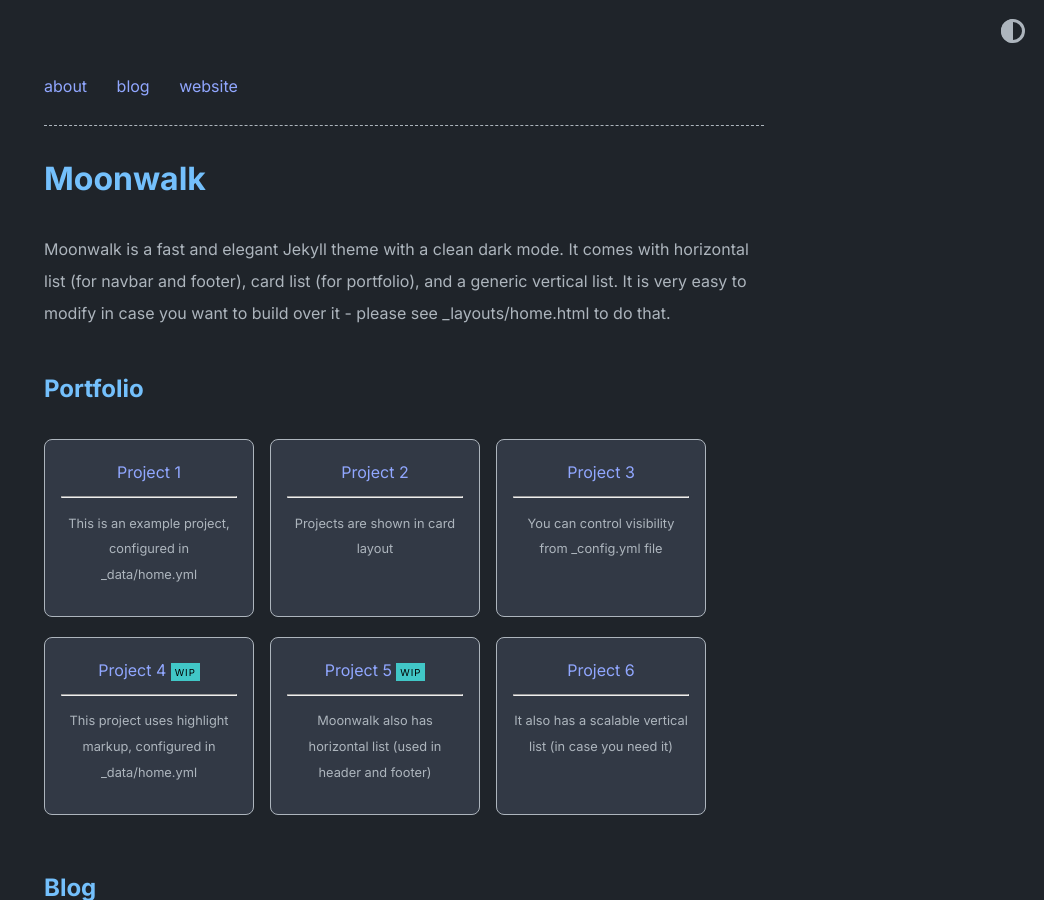
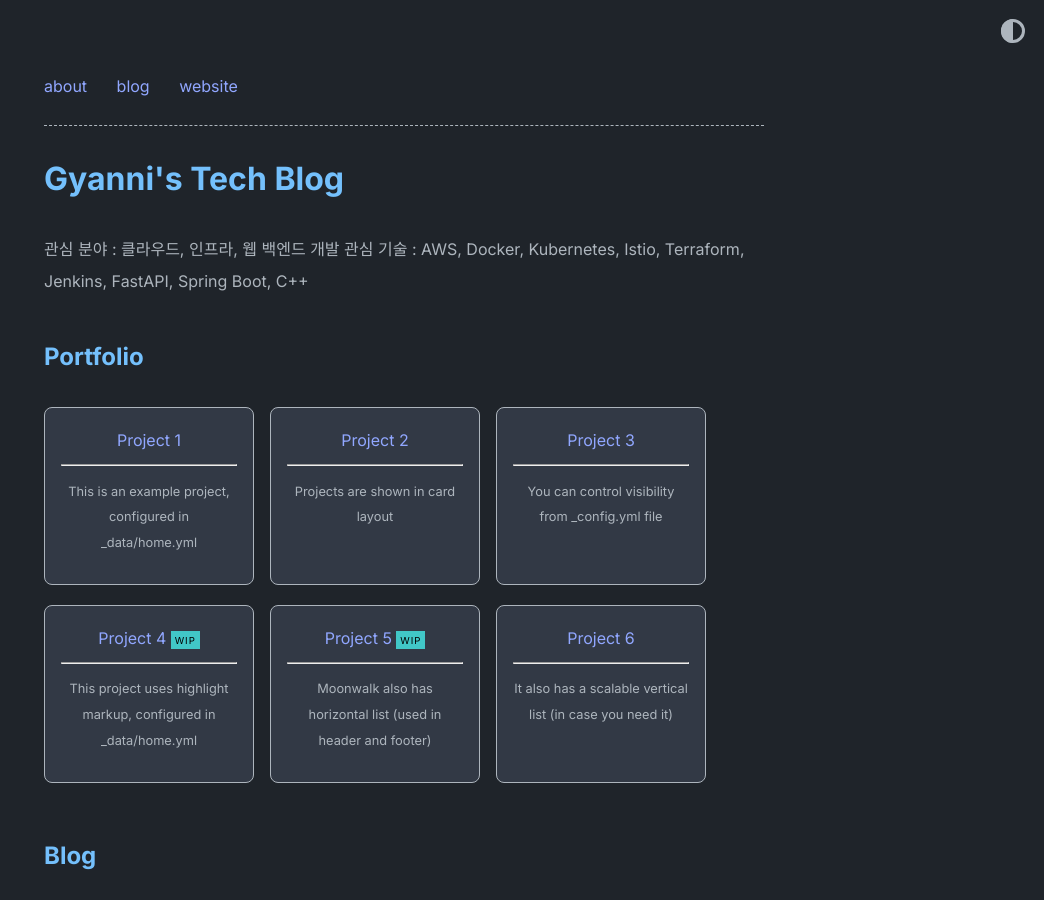
Before and after one commit to Gyanni/Gyanni.github.io, a Jekyll site: the page built from index.md, in a window 1280 px wide and 900 px high. Shown: the whole window, without its empty margins (236-1280 px from the left). Built offline with Jekyll 4.4.1, drawn with Linux system fonts in a browser that asks for light colours; some of the changed text lies outside the part shown.

Commit message:
update profile

```diff
--- a/_config.yml
+++ b/_config.yml
@@ -1,16 +1,16 @@
-title: Moonwalk
-author: Abhinav Saxena
+title: Gyanni's Tech Blog
+author: Gyanni
+email: lghlee36@gmail.com
 url: https://www.abhinavsaxena.com/moonwalk # root address of the site
-description: > # description of the site (multiple lines allowed)
-  Moonwalk is a fast and elegant Jekyll theme with a clean dark mode. It comes with horizontal list (for navbar and footer), card list (for portfolio), and a generic vertical list. It is very easy to modify in case you want to build over it - please see _layouts/home.html to do that.
-
+description: >
+  관심 분야 : 클라우드, 인프라, 웹 백엔드 개발
+  관심 기술 : AWS, Docker, Kubernetes, Istio, Terraform, Jenkins, FastAPI, Spring Boot, C++
 permalink: /:slug
 
 favicon: "./logo.png" # relative path to site's favicon
 
-twitter:
-    username: abhinav # update or delete this
-    card: summary_large_image
+github:
+    username: Gyanni # update or delete this
 
 #theme: moonwalk # if you are using GitHub Pages, change it to remote_theme: abhinavs/moonwalk
 remote_theme: abhinavs/moonwalk
```
